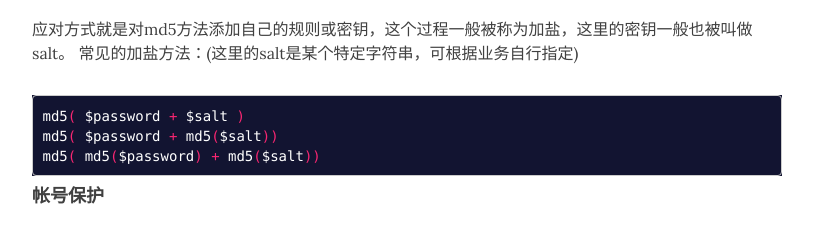
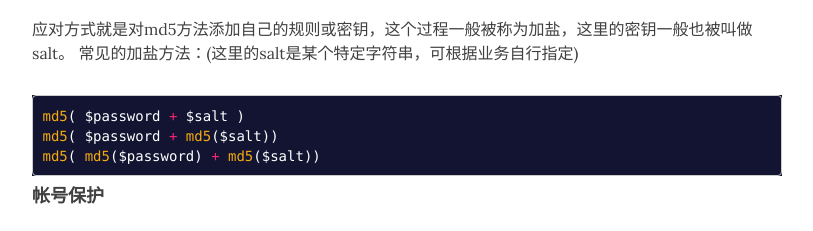
Before and after one commit to tommychin/tommychin.github.io, a Jekyll site: the page built from _posts/2013-4-21-the-top-security-issues-in-web-develop.md, in a window 1280 px wide. Shown: the part 6166-6397 px from the top of the page, without its empty margins (233-1046 px from the left). Built offline with Jekyll 4.4.1, drawn with Linux system fonts in a browser that asks for light colours; nearby versions of some CDN libraries.

Commit message:
update 2013-4-21-the-top-security-issues-in-web-develop.md

````diff
--- a/_posts/2013-4-21-the-top-security-issues-in-web-develop.md
+++ b/_posts/2013-4-21-the-top-security-issues-in-web-develop.md
@@ -151,7 +151,9 @@ XSS 即 Cross-site scripting，通常简称为XSS或跨站脚本或跨站脚本
 
 
 ### 请求伪造漏洞
+
 #### CSRF漏洞
+
 CSRF（Cross-site request forgery），中文名称：跨站请求伪造，也被称为：one click attack/session riding，缩写为：CSRF/XSRF。
 
 攻击者盗用了你的身份，以你的名义发送恶意请求。
@@ -234,12 +236,11 @@ cookie的hash值，随机值,UUID ，验证码（太重量级，普通业务不
 应对方式就是对md5方法添加自己的规则或密钥，这个过程一般被称为加盐，这里的密钥一般也被叫做salt。
 常见的加盐方法：(这里的salt是某个特定字符串，可根据业务自行指定)
 
-```java
+```php
 md5( $password + $salt )
 md5( $password + md5($salt))
 md5( md5($password) + md5($salt))
 ```
-
 
 #### 帐号保护
 
````
